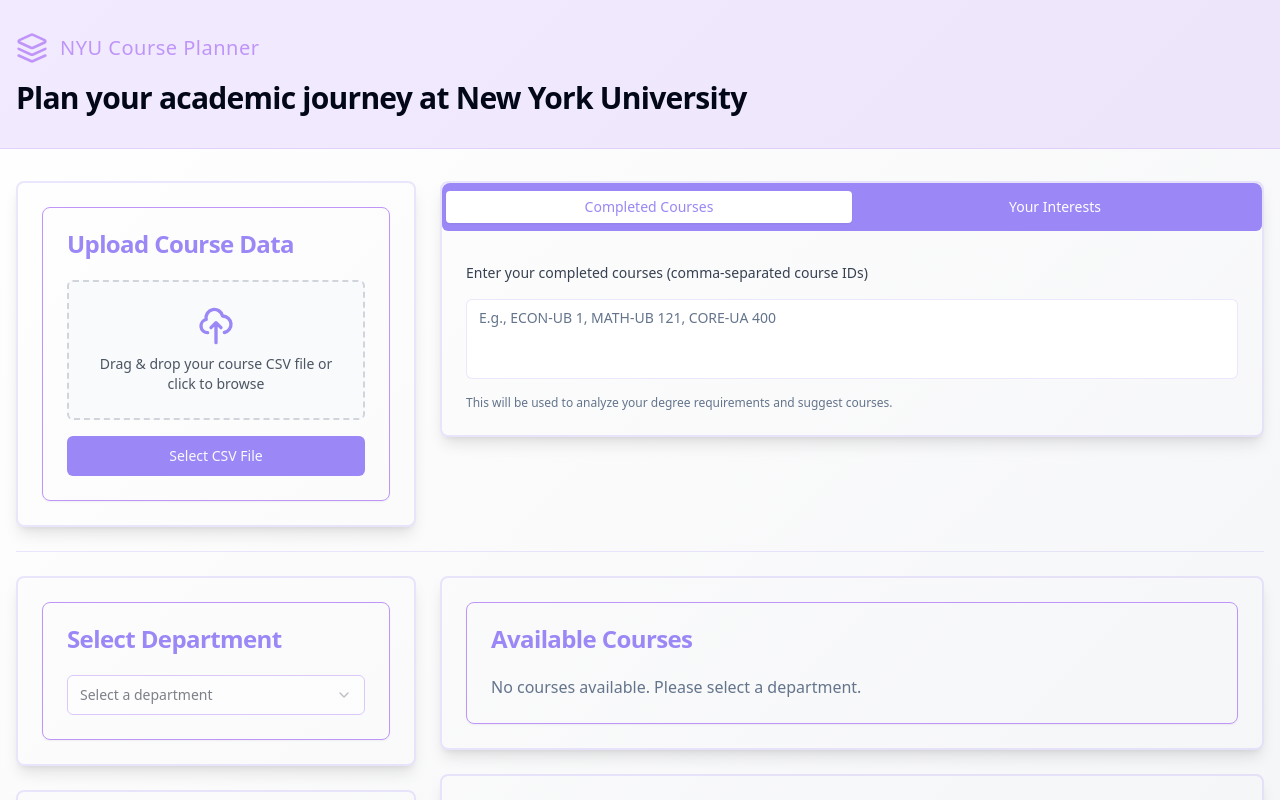
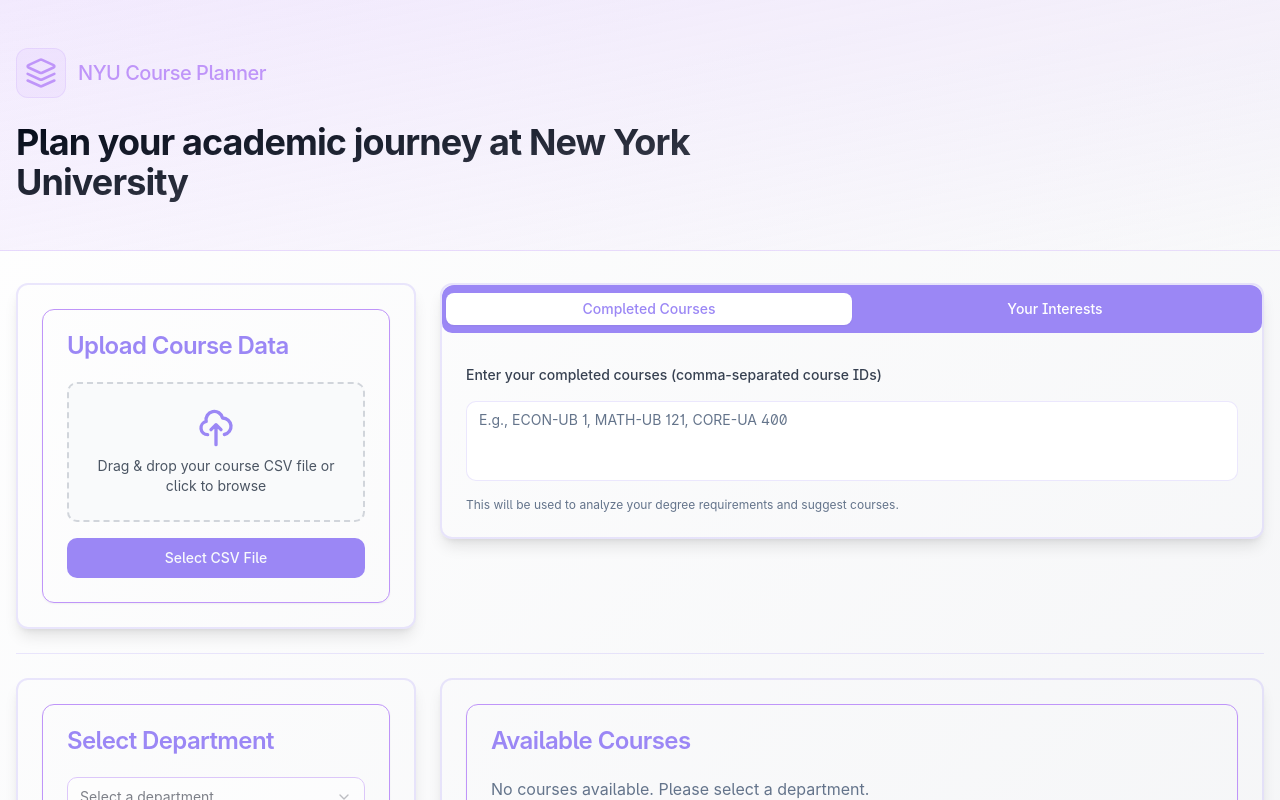
Before and after one commit to nbagkar/purple-course-planner-23, a React (Vite) app: page / in a window 1280 px wide. Shown: the top 800 px of the page. Built offline with nearby package versions, Linux system fonts and the light colour scheme.

Commit message:
Refactor: Apply Stripe-like UI design
Redesign the UI to match the Stripe interface style, including a gradient purple color scheme while preserving existing functionality.

```diff
--- a/src/components/Header.tsx
+++ b/src/components/Header.tsx
@@ -4,14 +4,16 @@ import { Layers } from 'lucide-react';
 
 const Header = () => {
   return (
-    <header className="w-full bg-primary/20 border-b border-primary/30 py-8">
+    <header className="w-full bg-gradient-to-br from-primary/20 via-primary/10 to-transparent border-b border-primary/20 py-12">
       <div className="container mx-auto px-4">
-        <div className="flex items-center gap-3 mb-4">
-          <Layers className="h-8 w-8 text-primary" />
-          <h2 className="text-xl font-medium tracking-wide text-primary">NYU Course Planner</h2>
+        <div className="flex items-center gap-3 mb-6">
+          <div className="p-2 rounded-xl bg-primary/10 border border-primary/20">
+            <Layers className="h-8 w-8 text-primary" />
+          </div>
+          <h2 className="text-xl font-medium tracking-tight text-primary">NYU Course Planner</h2>
         </div>
 
-        <h1 className="text-2xl md:text-3xl font-bold tracking-tight text-foreground max-w-3xl">
+        <h1 className="text-3xl md:text-4xl font-bold tracking-tight text-foreground max-w-3xl bg-gradient-to-br from-foreground to-foreground/70 bg-clip-text text-transparent">
           Plan your academic journey at New York University
         </h1>
       </div>
--- a/src/index.css
+++ b/src/index.css
@@ -1,4 +1,3 @@
-
 @tailwind base;
 @tailwind components;
 @tailwind utilities;
@@ -33,38 +32,39 @@
     --input: 265 89% 78%;
     --ring: 265 89% 78%;
 
-    --radius: 0.5rem;
+    --radius: 0.75rem;
   }
 }
 
 @layer base {
   * {
-    @apply border-border;
+    @apply border-border selection:bg-primary/10 selection:text-primary;
   }
   body {
-    @apply bg-background text-foreground;
+    @apply bg-background text-foreground antialiased;
+    font-feature-settings: "ss01", "ss02", "cv01", "cv02", "cv03";
+  }
+
+  html {
+    @apply scroll-smooth;
   }
 }
 
 @layer components {
   .glass-effect {
-    @apply backdrop-blur-md bg-white/10 border border-white/20 shadow-xl;
+    @apply backdrop-blur-md bg-white/10 border border-primary/20 shadow-lg;
   }
 
-  .gradient-border {
-    @apply border-2 border-transparent bg-gradient-to-r from-primary via-primary/80 to-primary/60;
-    -webkit-mask:
-      linear-gradient(#fff 0 0) padding-box,
-      linear-gradient(#fff 0 0);
-    mask:
-      linear-gradient(#fff 0 0) padding-box,
-      linear-gradient(#fff 0 0);
-    -webkit-mask-composite: destination-out;
-    mask-composite: exclude;
+  .stripe-gradient {
+    @apply bg-gradient-to-br from-primary/5 via-primary/3 to-transparent;
   }
 
   .card-hover {
     @apply transition-all duration-300 hover:scale-[1.02] hover:shadow-lg;
+  }
+
+  .card-gradient {
+    @apply bg-gradient-to-br from-card to-secondary/80 backdrop-blur-sm border-primary/20;
   }
 
   .input-modern {
--- a/tailwind.config.ts
+++ b/tailwind.config.ts
@@ -12,10 +12,10 @@ export default {
   theme: {
     container: {
       center: true,
-      padding: '2rem',
+      padding: "2rem",
       screens: {
-        '2xl': '1400px'
-      }
+        "2xl": "1400px",
+      },
     },
     extend: {
       colors: {
@@ -26,33 +26,40 @@ export default {
         foreground: "hsl(var(--foreground))",
         primary: {
           DEFAULT: "hsl(var(--primary))",
-          foreground: "hsl(var(--primary-foreground))"
+          foreground: "hsl(var(--primary-foreground))",
         },
         secondary: {
           DEFAULT: "hsl(var(--secondary))",
-          foreground: "hsl(var(--secondary-foreground))"
+          foreground: "hsl(var(--secondary-foreground))",
         },
         destructive: {
           DEFAULT: "hsl(var(--destructive))",
-          foreground: "hsl(var(--destructive-foreground))"
+          foreground: "hsl(var(--destructive-foreground))",
         },
         muted: {
           DEFAULT: "hsl(var(--muted))",
-          foreground: "hsl(var(--muted-foreground))"
+          foreground: "hsl(var(--muted-foreground))",
         },
         accent: {
           DEFAULT: "hsl(var(--accent))",
-          foreground: "hsl(var(--accent-foreground))"
+          foreground: "hsl(var(--accent-foreground))",
         },
         nyu: {
-          'purple': '#9b87f5',    // A nicer purple color
+          'purple': '#9b87f5',
           'silver': '#9F9EA1',
         }
       },
       borderRadius: {
         lg: "var(--radius)",
         md: "calc(var(--radius) - 2px)",
-        sm: "calc(var(--radius) - 4px)"
+        sm: "calc(var(--radius) - 4px)",
+      },
+      boxShadow: {
+        'stripe': '0 8px 16px -1px rgb(0 0 0 / 0.05)',
+        'stripe-hover': '0 12px 24px -2px rgb(0 0 0 / 0.12)',
+      },
+      fontFamily: {
+        sans: ['-apple-system', 'BlinkMacSystemFont', 'Segoe UI', 'Roboto', 'Helvetica Neue', 'Ubuntu', 'sans-serif'],
       },
       keyframes: {
         'accordion-down': {
```
